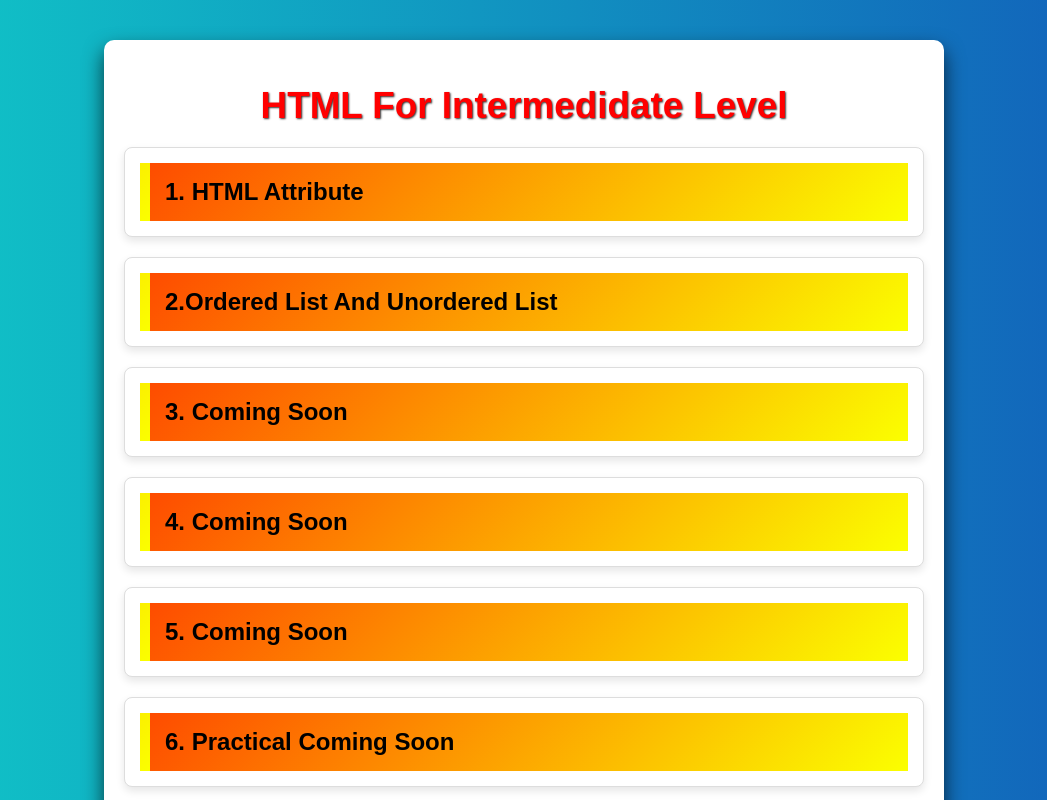
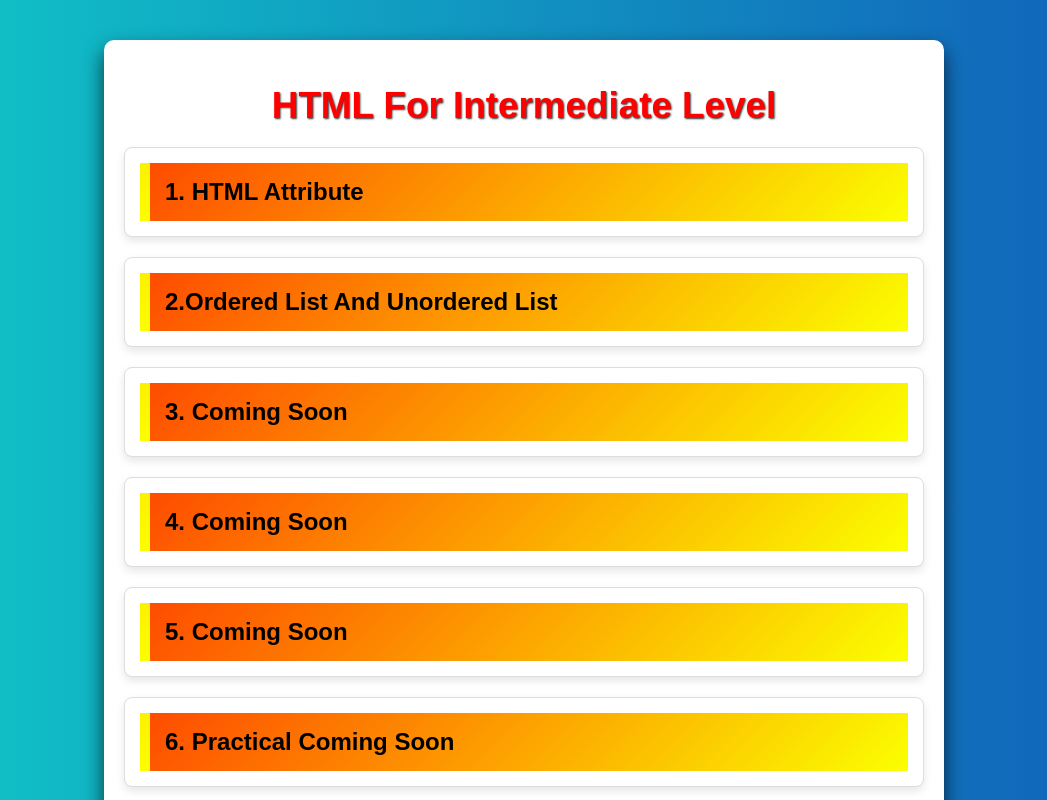
Before and after one commit to itcs-deoria/html-intermediate-level, a plain HTML site: page index.html in a window 1280 px wide. Shown: the top 800 px of the page, without its empty margins (116-1163 px from the left). Drawn offline with Linux system fonts and the light colour scheme.

Commit message:
Update index.html

```diff
--- a/index.html
+++ b/index.html
@@ -17,7 +17,7 @@
 </head>
 <body>
     <div class="container">
-        <h1>HTML For Intermedidate Level</h1>
+        <h1>HTML For Intermediate Level</h1>
 
         <div class="topic">
             <h2 onclick="showModal(this, 'password1')">1. HTML Attribute</h2>
```
